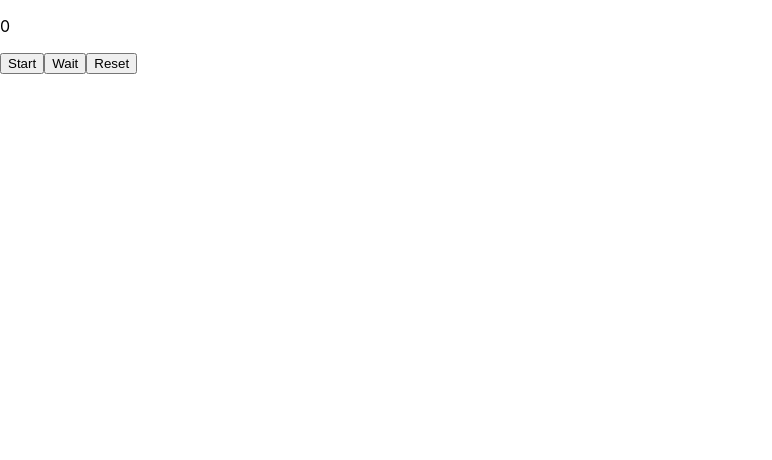
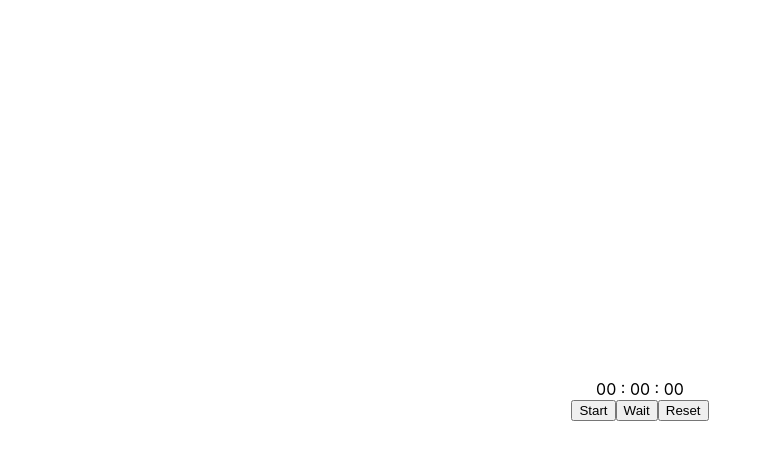
Before and after one commit to Velidoss/top100counter, a React (Create React App) app: page / in a window 1280 px wide. Shown: the top 460 px of the page, without its empty margins (0-772 px from the left). Built offline with nearby package versions, Linux system fonts and the light colour scheme.

Commit message:
feat: added counter format

```diff
--- a/src/App.css
+++ b/src/App.css
@@ -0,0 +1,6 @@
+.App {
+  height: 100vh;
+  display: flex;
+  justify-content: center;
+  align-items: center;
+}
--- /dev/null
+++ b/src/components/CountTime/CountTime.jsx
@@ -0,0 +1,13 @@
+import React from 'react';
+import calculateTime from './../../utils/calculateTime';
+
+const CountTime = ({count}) => {
+
+  return (
+    <div>
+      {calculateTime(count)}
+    </div>
+  )
+};
+
+export default CountTime;
--- a/src/components/Counter.jsx
+++ b/src/components/Counter.jsx
@@ -2,6 +2,7 @@ import React, { useEffect } from 'react'
 import counterContsants from '../constants/counterConstants';
 import { useObservable } from './../Hooks/useObservable';
 import counterService from './../state/counterService';
+import CountTime from './CountTime/CountTime';
 
 const {
   TICKING,
@@ -39,10 +40,10 @@ export default function Counter() {
   }, [counterState])
 
   return (
-    <div>
-      <p>
-        {count}
-      </p>
+    <div style={{
+      textAlign: 'center'
+    }}>
+      <CountTime count={count} />
         { counterState === STOPPED || counterState === PAUSED
           ? <button onClick={counterService.startCounter}>
               Start
--- /dev/null
+++ b/src/utils/calculateTime.js
@@ -0,0 +1,17 @@
+const calculateTime = (count) => {
+  const attachZero = (number) => {
+    return number > 9 ? number : `0${number}`;
+  };
+  if (count) {
+    let hours = 0;
+    let minutes = 0;
+    let seconds = 0;
+    hours = Math.floor(count / 3600) % 24;
+    minutes = Math.floor(count / 60) % 60;
+    seconds = count % 60;
+    return `${attachZero(hours)} : ${attachZero(minutes)} : ${attachZero(seconds)}`;
+  }
+  return '00 : 00 : 00';
+}
+
+export default calculateTime;
```
Lines whose indentation alone changed are shown as unchanged.
